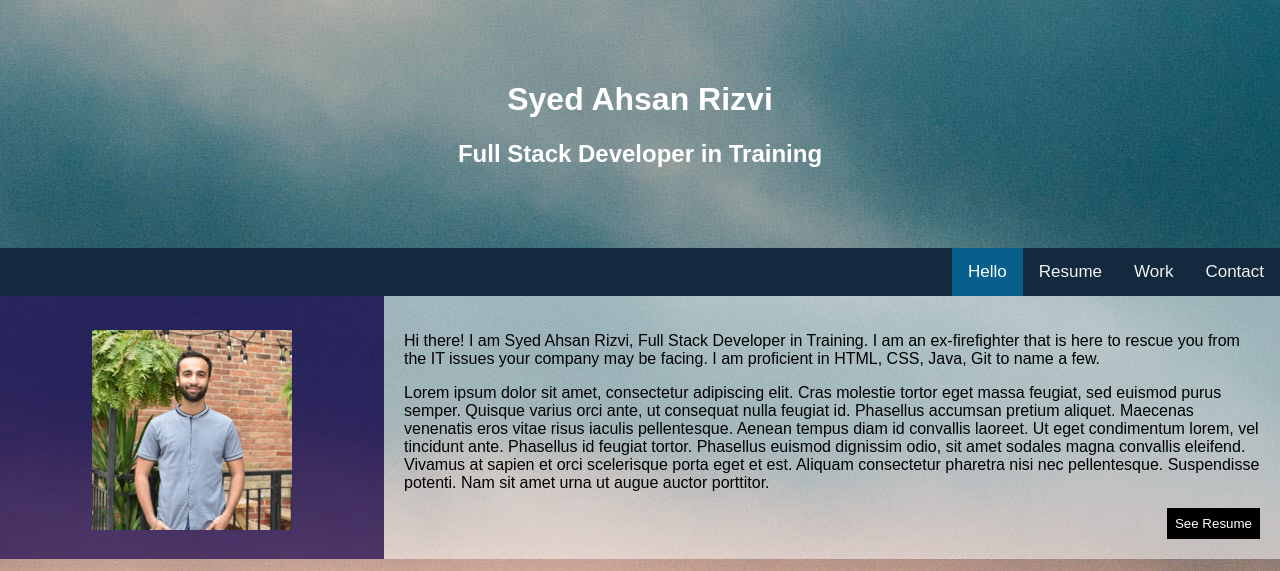
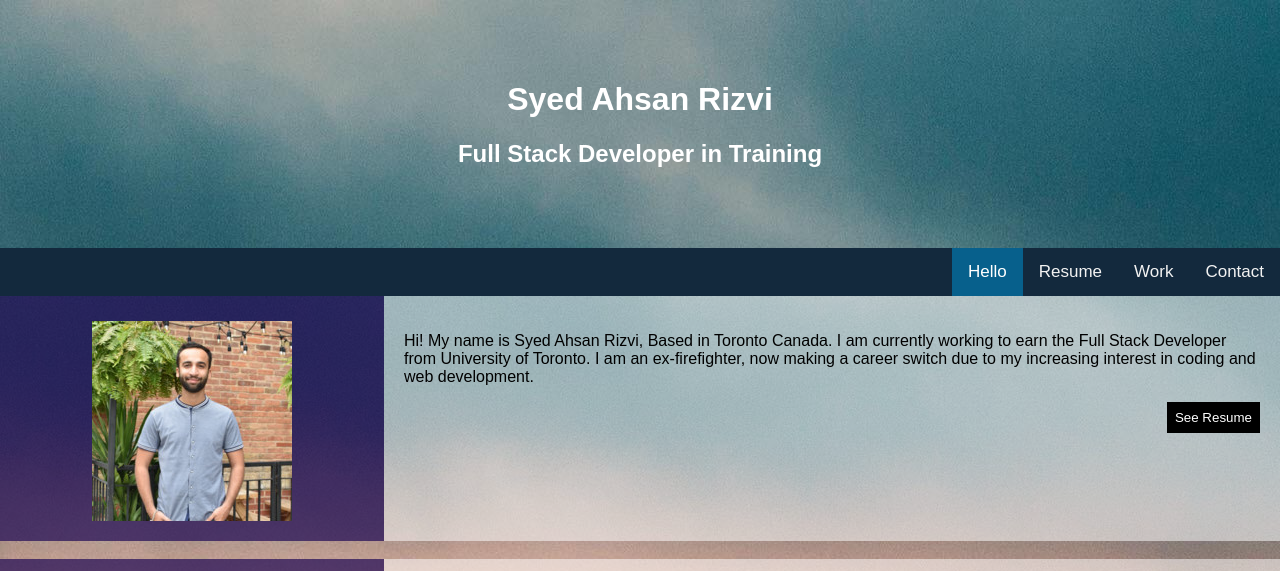
Before and after one commit to ahsan13101994/professionalportfolio, a plain HTML site: page index.html in a window 1280 px wide. Shown: the top 571 px of the page. Drawn offline with Linux system fonts and the light colour scheme.

Commit message:
changed bio

```diff
--- a/index.html
+++ b/index.html
@@ -32,11 +32,9 @@
             </aside>
             <section>
               <p>
-                  Hi there! I am Syed Ahsan Rizvi, Full Stack Developer in Training. I am an ex-firefighter that is here to rescue you from the IT issues your company may be facing. I am proficient in HTML, CSS, Java, Git to name a few.
+                Hi! My name is Syed Ahsan Rizvi, Based in Toronto Canada. I am currently working to earn the Full Stack Developer from University of Toronto. I am an ex-firefighter, now making a career switch due to my increasing interest in coding and web development.
               </p>
-              <p>
-                Lorem ipsum dolor sit amet, consectetur adipiscing elit. Cras molestie tortor eget massa feugiat, sed euismod purus semper. Quisque varius orci ante, ut consequat nulla feugiat id. Phasellus accumsan pretium aliquet. Maecenas venenatis eros vitae risus iaculis pellentesque. Aenean tempus diam id convallis laoreet. Ut eget condimentum lorem, vel tincidunt ante. Phasellus id feugiat tortor. Phasellus euismod dignissim odio, sit amet sodales magna convallis eleifend. Vivamus at sapien et orci scelerisque porta eget et est. Aliquam consectetur pharetra nisi nec pellentesque. Suspendisse potenti. Nam sit amet urna ut augue auctor porttitor.
-              </p>
+
               <a href="assets/syedahsan_resume.pdf" target="blank"> <button class="button">See Resume</button> </a>
             </section>
         </main>
```
